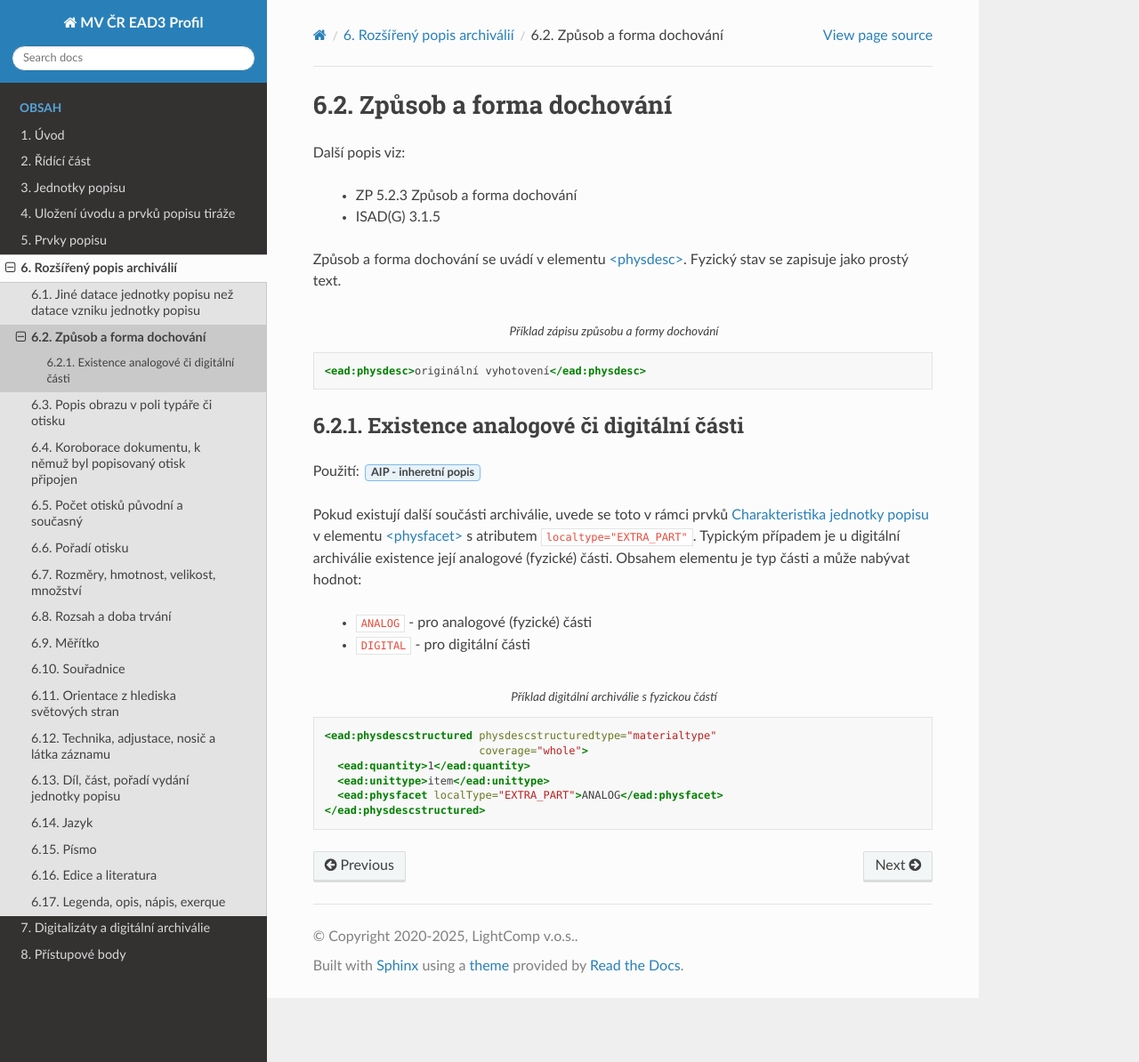
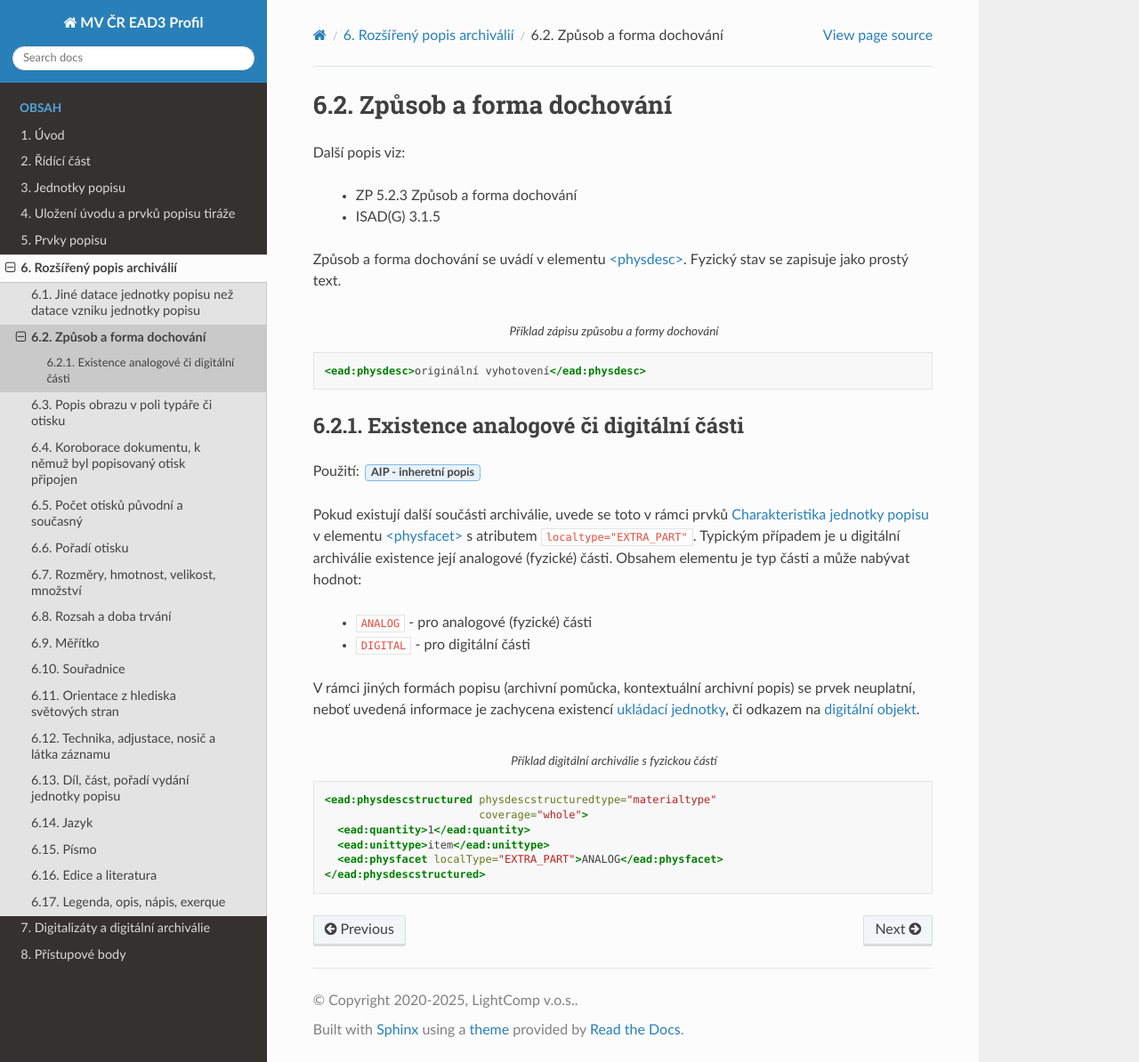
Before and after one commit to elzasw/ead3doc, a Sphinx documentation site: the page built from doc/source/rozsireny-popis/forma-dochovani.rst, in a window 1280 px wide and 1194 px high. Shown: the whole window at 89% size. Built offline with Sphinx 7.4.7 and the Read the Docs theme 3.1.0, drawn with Linux system fonts in a browser that asks for light colours.

Commit message:
#58 - Existence analogové či digitální části - přidat vysvětlení

```diff
--- a/doc/source/rozsireny-popis/forma-dochovani.rst
+++ b/doc/source/rozsireny-popis/forma-dochovani.rst
@@ -38,6 +38,10 @@ Obsahem elementu je typ části a může nabývat hodnot:
  - ``DIGITAL`` - pro digitální části
 
 
+V rámci jiných formách popisu (archivní pomůcka, kontextuální archivní popis) se prvek neuplatní,
+neboť uvedená informace je zachycena existencí :ref:`ukládací jednotky <ead_item_types_container>`,
+či odkazem na :ref:`digitální objekt <ead_dao>`.
+
 
 .. code-block:: xml
    :caption: Příklad digitální archiválie s fyzickou částí
```
